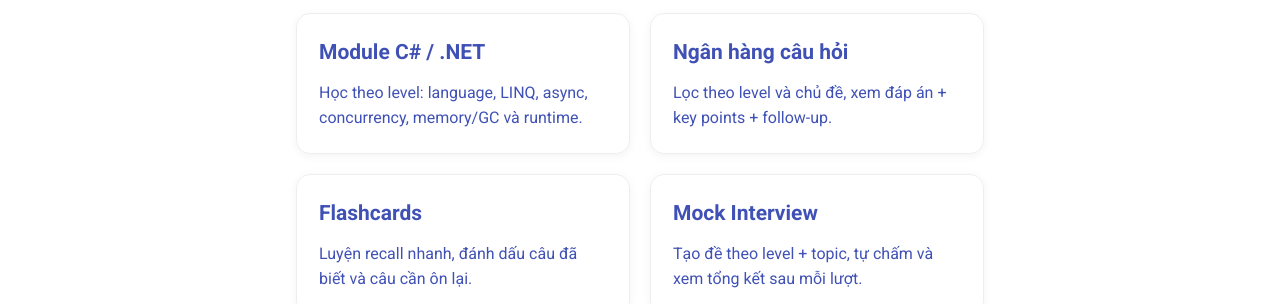
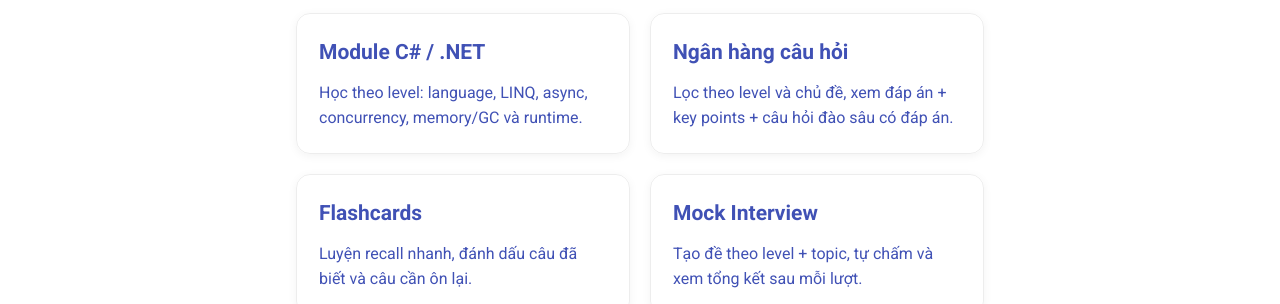
Before and after one commit to Xuanthanh-dzz/Prepare-for-job-interviews, an MkDocs documentation site: the page built from docs/index.md, in a window 1280 px wide and 1220 px high. Shown: the part 270-574 px from the top of the window. Built offline with MkDocs 1.6.1 and Material for MkDocs 9.7.7, drawn with Linux system fonts in a browser that asks for light colours; comment, search, counter and statistics services are not loaded.

Commit message:
docs: update deep-dive wording on homepage

```diff
--- a/docs/index.md
+++ b/docs/index.md
@@ -9,7 +9,7 @@ Học để **trả lời như một kỹ sư**, không học thuộc một câu
   </a>
   <a class="hero-card" href="question-bank/">
     <strong>Ngân hàng câu hỏi</strong>
-    <span>Lọc theo level và chủ đề, xem đáp án + key points + follow-up.</span>
+    <span>Lọc theo level và chủ đề, xem đáp án + key points + câu hỏi đào sâu có đáp án.</span>
   </a>
   <a class="hero-card" href="flashcards/">
     <strong>Flashcards</strong>
```
